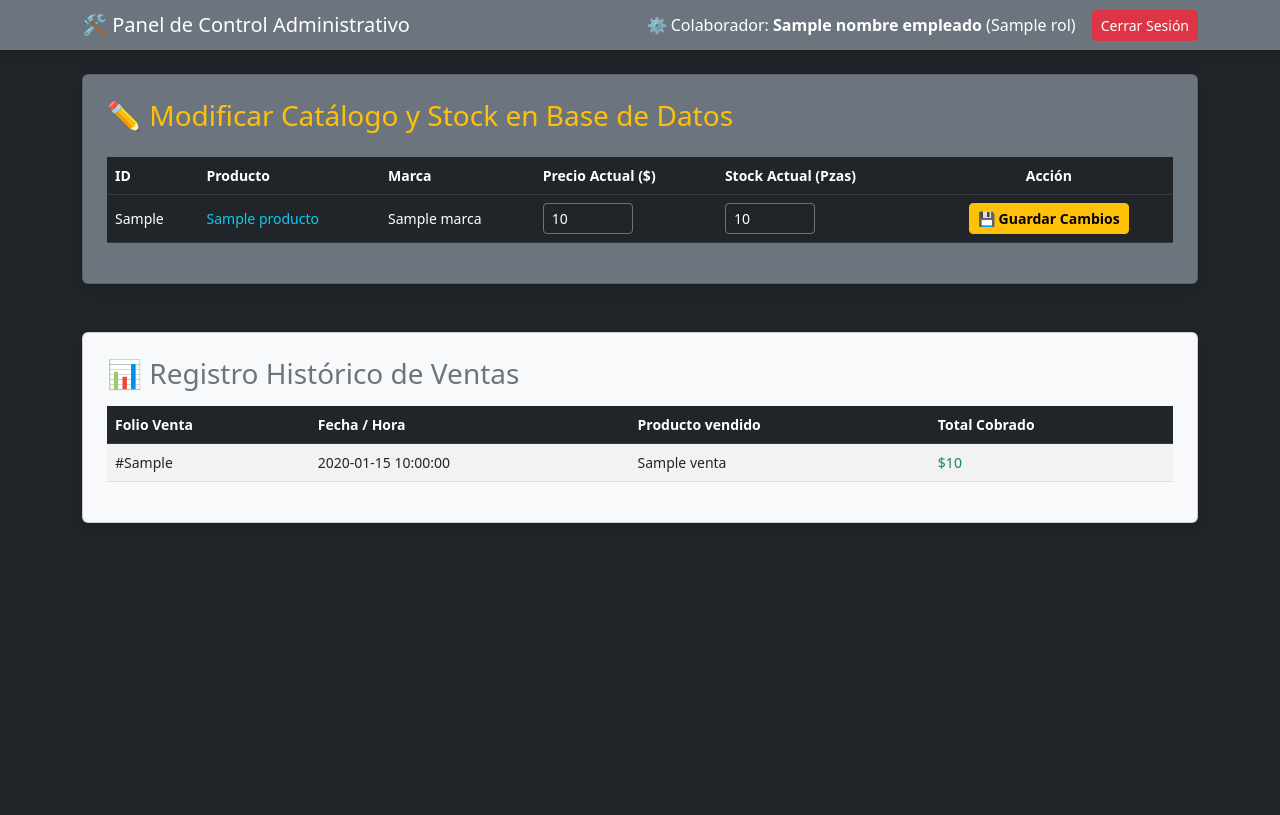
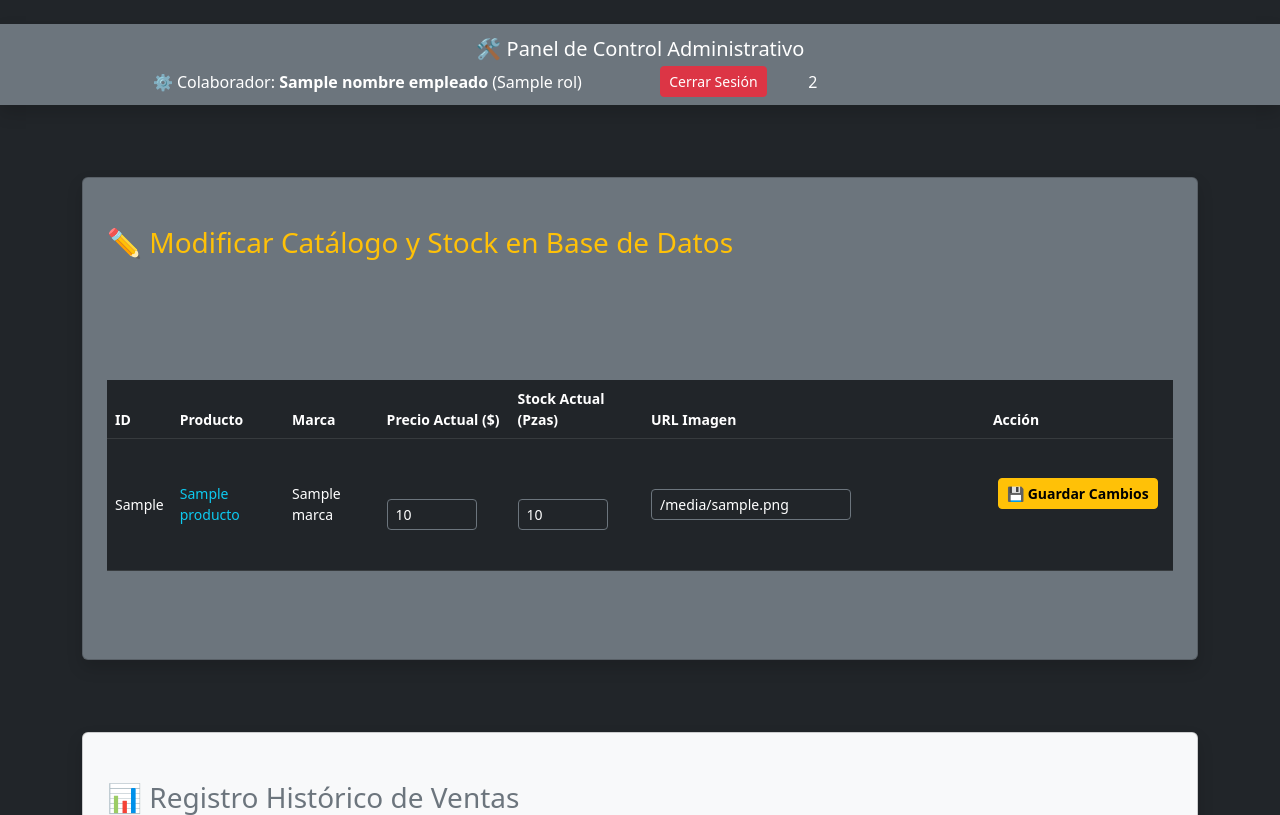
Before and after one commit to caballero-Salcedosuleima2004/papeleria-render-clean, a Flask app: template templates/vendedor.html in a window 1280 px wide. Shown: the top 815 px of the page. Before the commit the page ends 523 px from the top, so only its background shows below. Run offline with Flask 3, Linux system fonts and the light colour scheme; the template is opened without the code that fills it: most values are stand-ins (such as "Sample title", 1, 10 or a date in 2020); some libraries are stand-ins or nearby versions.

Commit message:
Enhance product form with image URL field
Added image URL input field for product updates.

```diff
--- a/templates/vendedor.html
+++ b/templates/vendedor.html
@@ -11,9 +11,12 @@
          <div class="container">
              <span class="navbar-brand mb-0 h1">🛠️ Panel de Control Administrativo</span>
              <div class="d-flex align-items-center text-white">
-                <span class="me-3">⚙️ Colaborador: <strong>{{ nombre_empleado }}</strong> ({{ rol }})</span>
+
+                 <span class="me-3">⚙️ Colaborador:
+<strong>{{ nombre_empleado }}</strong> ({{ rol
+}})</span>
                  <a href="/logout" class="btn btn-danger btn-sm">Cerrar Sesión</a>
-            </div>
+           2 </div>
          </div>
      </nav>
 
@@ -30,6 +33,7 @@
                              <th>Marca</th>
                              <th>Precio Actual ($)</th>
                              <th>Stock Actual (Pzas)</th>
+                             <th>URL Imagen</th>
                              <th class="text-center">Acción</th>
                          </tr>
                      </thead>
@@ -42,13 +46,28 @@
                                  <td class="text-info font-weight-bold">{{ p.nombre_producto }}</td>
                                  <td>{{ p.marca }}</td>
                                  <td>
-                                    <input type="number" step="0.01" class="form-control form-control-sm bg-dark text-white border-secondary" name="precio" value="{{ p.precio_venta_actual }}" style="width: 90px;" required>
+
+                                     <input type="number" step="0.01"
+ class="form-control form-control-sm bg-dark text-white
+border-secondary" name="precio" value="{{ p.precio_venta_actual }}"
+style="width: 90px;" required>
                                  </td>
                                  <td>
-                                    <input type="number" class="form-control form-control-sm bg-dark text-white border-secondary" name="stock" value="{{ p.stock_actual }}" style="width: 90px;" required>
+
+                                     <input type="number"
+class="form-control form-control-sm bg-dark text-white border-secondary"
+ name="stock" value="{{ p.stock_actual }}" style="width: 90px;"
+required>
+                                 </td>
+                                 <td>
+                                     <div class="mb-0">
+                                         <input type="text" name="imagen_url" class="form-control form-control-sm bg-dark text-white border-secondary" value="{{ p.imagen_url }}" placeholder="Pega el link de la foto aquí" style="width: 200px;">
+                                     </div>
                                  </td>
                                  <td class="text-center">
-                                    <button type="submit" class="btn btn-warning btn-sm fw-bold">💾 Guardar Cambios</button>
+
+                                     <button type="submit" class="btn
+ btn-warning btn-sm fw-bold">💾 Guardar Cambios</button>
                                  </td>
                              </form>
                          </tr>
```
Lines whose indentation alone changed are shown as unchanged.
